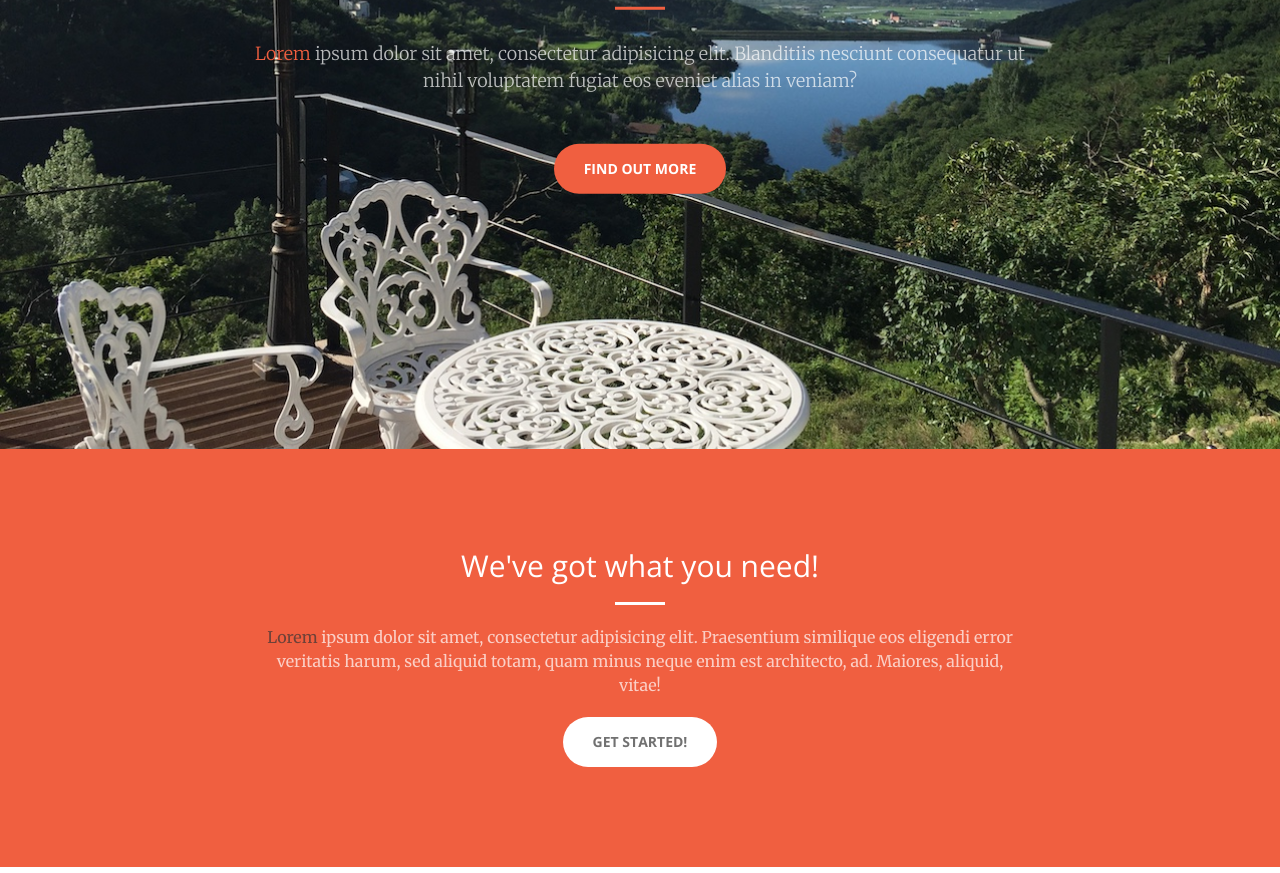
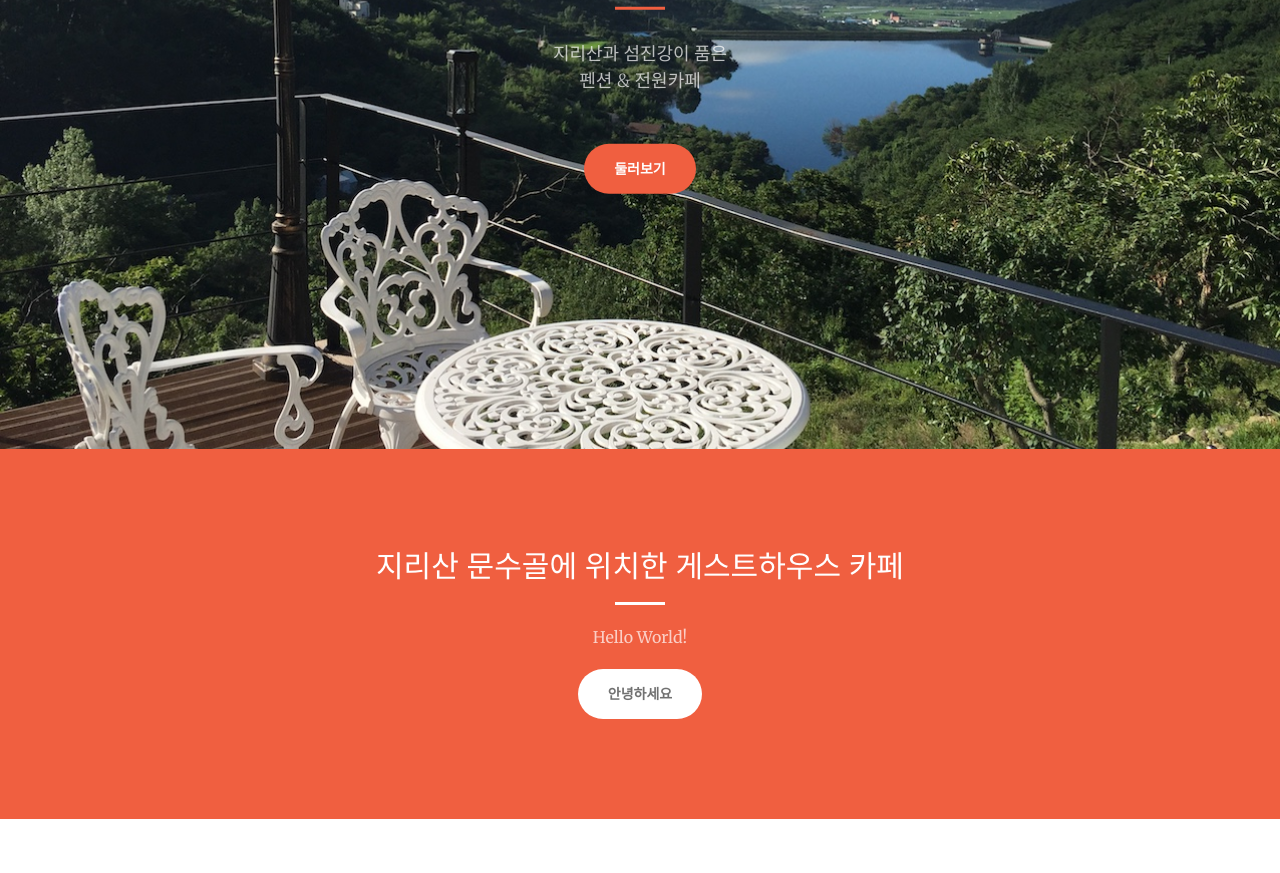
Before and after one commit to munsustory/munsustory.github.io, a plain HTML site: page index.html in a window 1280 px wide. Shown: the part 351-1224 px from the top of the page. Drawn offline with nearby package versions, Linux system fonts and the light colour scheme.

Commit message:
(eval rebuilding site Sat Dec 16 01:38:30 KST 2017)

```diff
--- a/index.html
+++ b/index.html
@@ -83,16 +83,16 @@
     <div class="header-content">
         <div class="header-content-inner">
 
-                <h1>Your awesome slogan</h1>
+                <h1>문수리 이야기</h1>
 
 
                 <hr>
 
 
-                <p><a href="//google.com">Lorem</a> ipsum dolor sit amet, consectetur adipisicing elit. Blanditiis nesciunt consequatur ut nihil voluptatem fugiat eos eveniet alias in veniam?</p>
+                <p>지리산과 섬진강이 품은<br /> 펜션 &amp; 전원카페<br /></p>
 
 
-                <a href="#about" class="btn btn-primary btn-xl page-scroll">Find out more</a>
+                <a href="#about" class="btn btn-primary btn-xl page-scroll">둘러보기</a>
 
         </div>
     </div>
@@ -107,16 +107,16 @@
         <div class="row">
             <div class="col-lg-8 col-lg-offset-2 text-center">
 
-                    <h2 class="section-heading">We&#39;ve got what you need!</h2>
+                    <h2 class="section-heading">지리산 문수골에 위치한 게스트하우스 카페</h2>
 
 
                     <hr class="light">
 
 
-                    <p class="text-faded"><a href="//google.com">Lorem</a> ipsum dolor sit amet, consectetur adipisicing elit. Praesentium similique eos eligendi error veritatis harum, sed aliquid totam, quam minus neque enim est architecto, ad. Maiores, aliquid, vitae!</p>
+                    <p class="text-faded">Hello World!</p>
 
 
-                    <a href="#" class="btn btn-default btn-xl">Get started!</a>
+                    <a href="#" class="btn btn-default btn-xl">안녕하세요</a>
 
             </div>
         </div>
```
